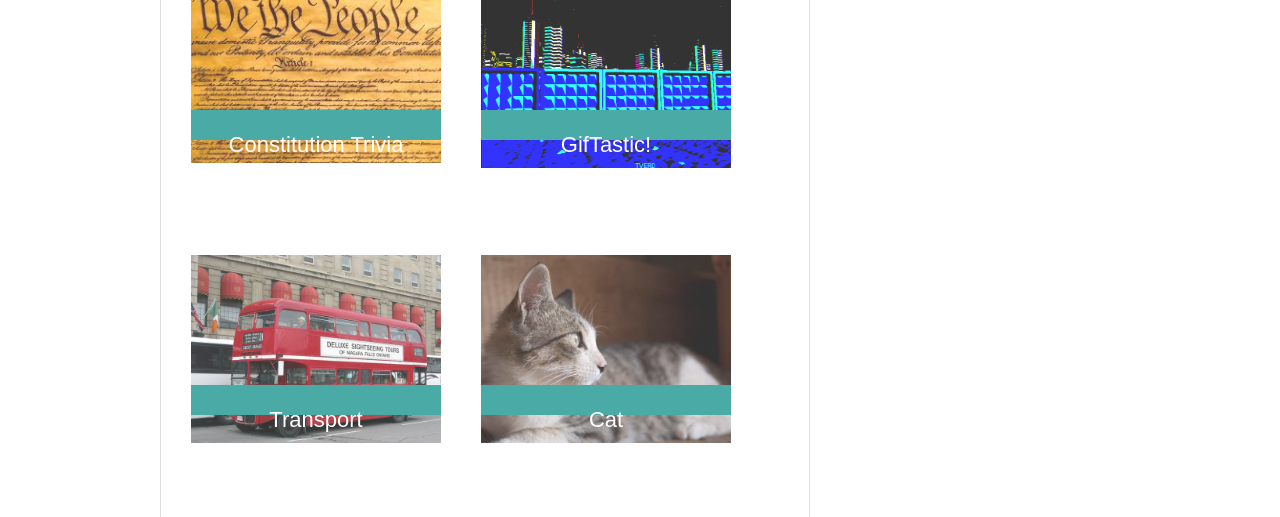
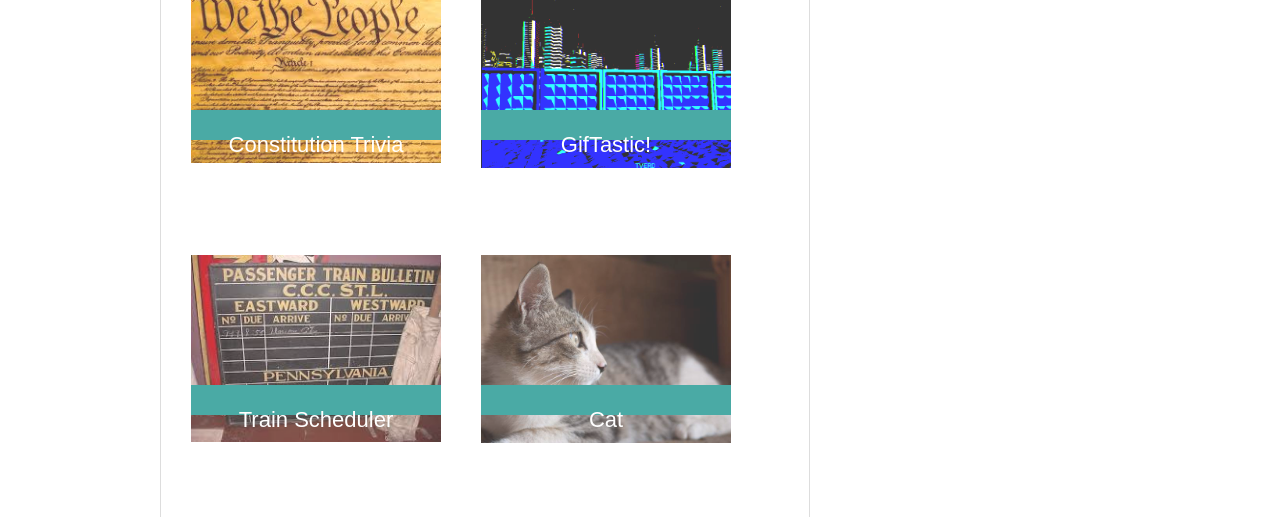
Before and after one commit to Mjohnwright/Basic-Portfolio-Redux, a plain HTML site: page portfolio.html in a window 1280 px wide. Shown: the part 283-800 px from the top of the page. Drawn offline with Linux system fonts and the light colour scheme.

Commit message:
added project to portfolio

```diff
--- a/portfolio.html
+++ b/portfolio.html
@@ -43,8 +43,9 @@
                 </div>
 
                 <div class="work">
-                    <img src="Assets/images/transport.png" class="projects" alt="transport">
-                    <h3>Transport</h3>
+                    <img src="Assets/images/trainSchedule.png" class="projects" alt="Train Scheduler">
+                    <h3>
+                        <a href="https://mjohnwright.github.io/Train-Scheduler/" target="_blank"> Train Scheduler</h3>
                 </div>
 
                 <div class="work">
```
Also changed, not shown: Assets/images/trainSchedule.png (added).
